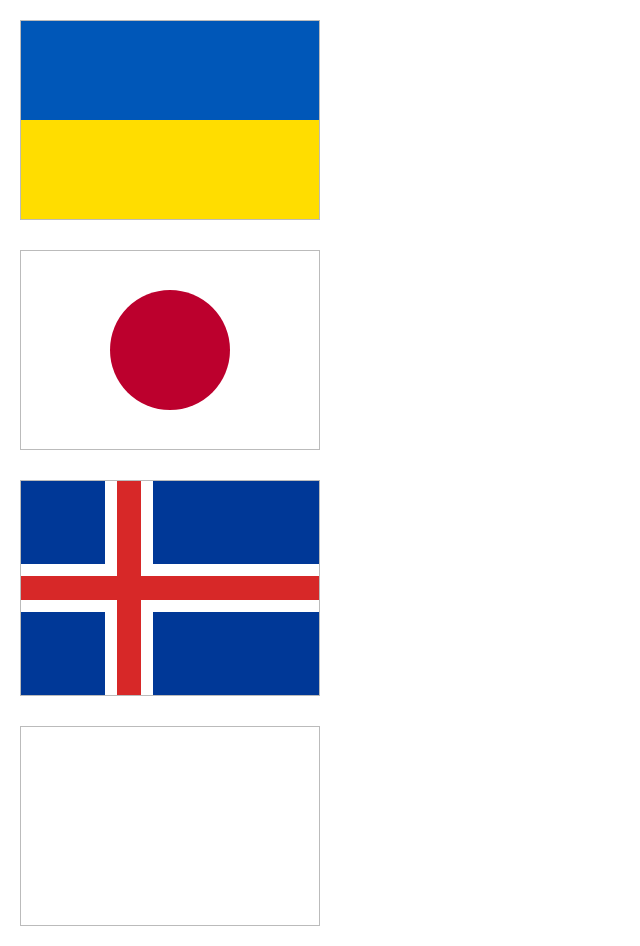
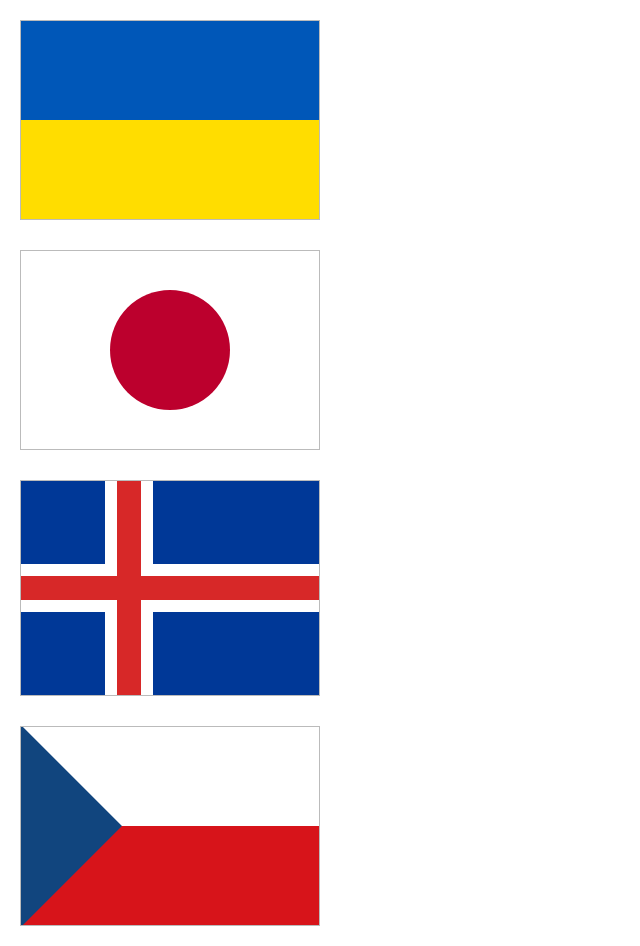
Before and after one commit to OleksandrTrokhymchuk/Flags, a plain HTML site: page index.html in a window 1280 px wide. Shown: the whole page, without its empty margins (0-640 px from the left). Drawn offline with Linux system fonts and the light colour scheme.

Commit message:
style: import Czesh Republic flag styles into main.scss

```diff
--- a/styles/main.scss
+++ b/styles/main.scss
@@ -2,6 +2,7 @@
 @import './ukraineFlag/ukraineFlag.scss';
 @import './japanFlag/japanFlag.scss';
 @import './icelandFlag/icelandFlag.scss';
+@import './czeshRepublicFlag/czeshRepublicFlag.scss';
 
 .wrapper {
     padding: 20px;
```
Also changed, not shown: styles/main.css.
